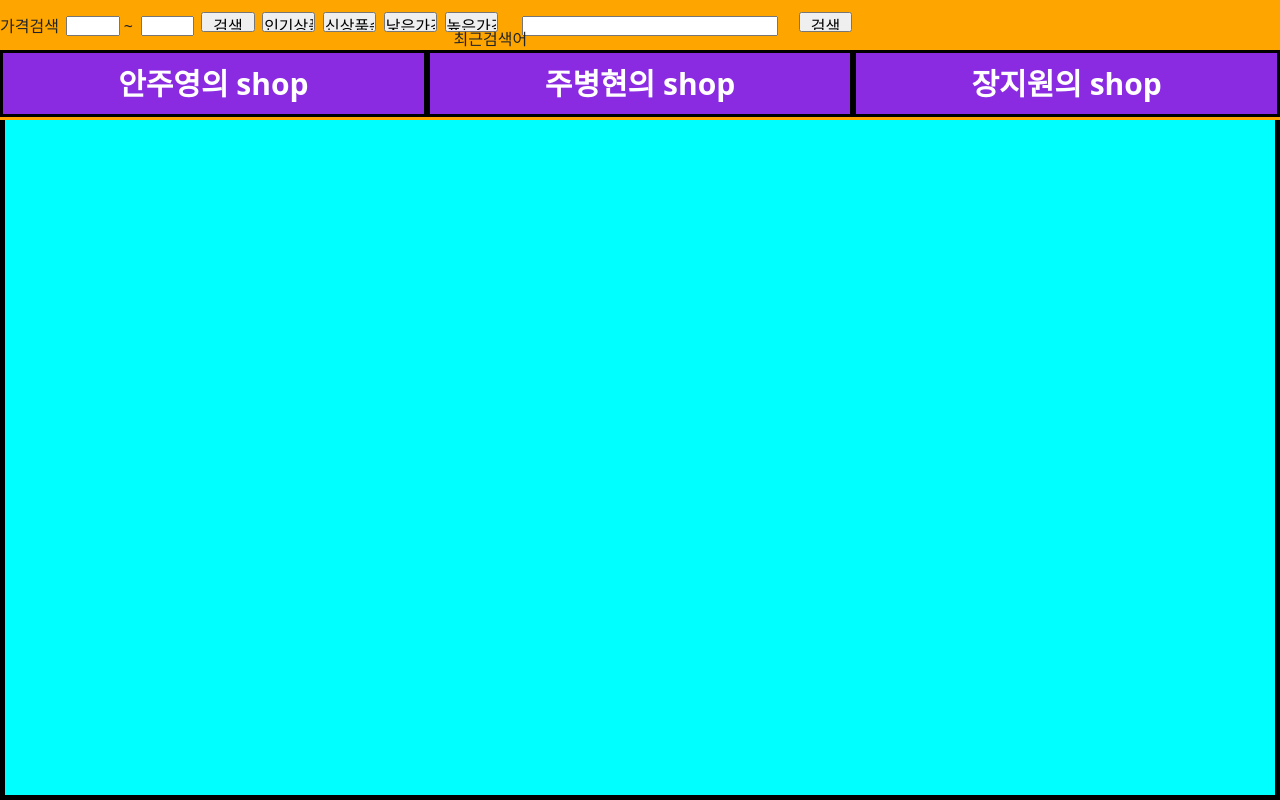
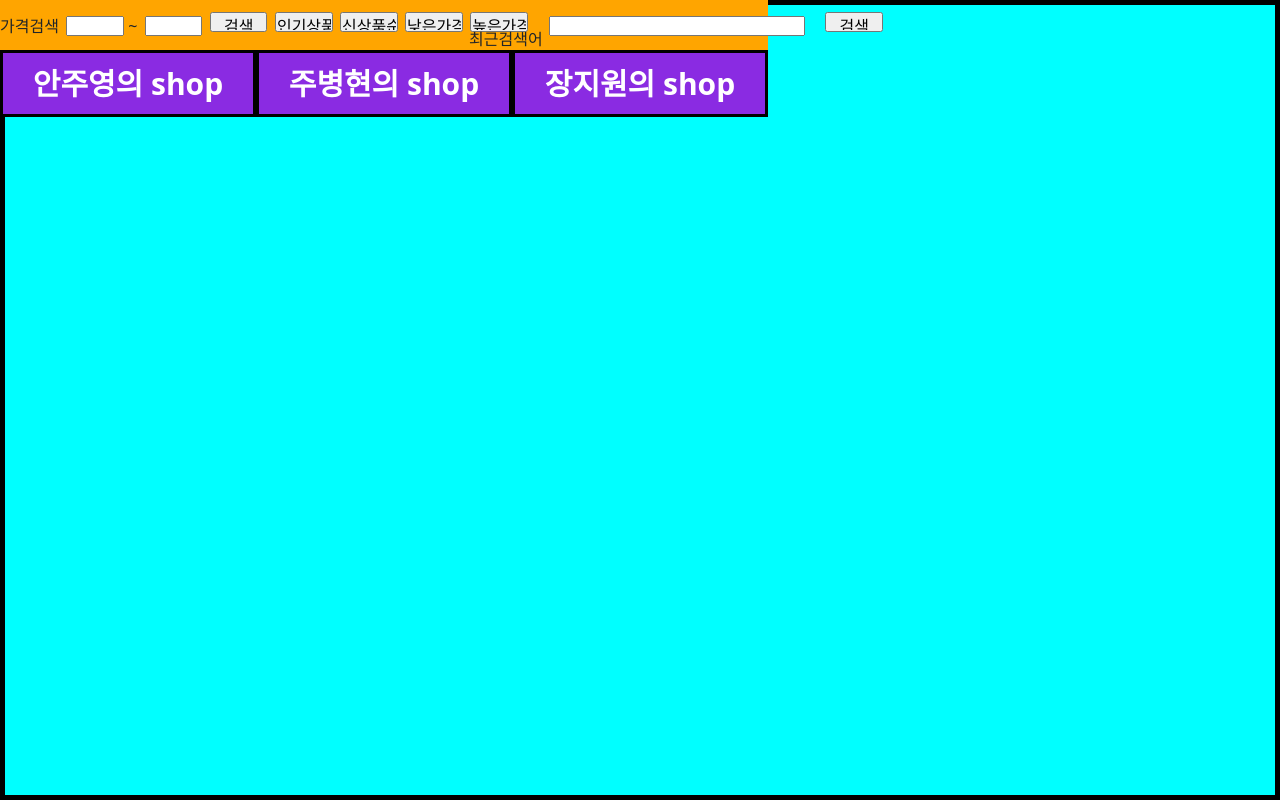
Before and after one commit to acca3434/git-project, a plain HTML site: page HTML/nav_AJJ copy.html in a window 1280 px wide. Shown: the top 800 px of the page. Drawn offline with nearby package versions, Linux system fonts and the light colour scheme.

Commit message:
start Test2

```diff
--- a/CSS/cartShopCap.css
+++ b/CSS/cartShopCap.css
@@ -1,6 +1,11 @@
 * { margin: 0; padding: 0; box-sizing: border-box; }
 p{
     margin-bottom: 0px;
+}
+.nav-container{
+    min-height: 20px;
+    height: 10vh;
+    width: 60vw;
 }
 #cartMoreShowBtn{
 display : flex;
@@ -130,7 +135,7 @@ font-size: 2vw;
 display: inline;
 }
 .cart-search-item{
-width: 4.167vw;
+width: 4.5vw;
 height: 1.563vw;
 margin-left: 0.26vw;
 }
@@ -142,7 +147,7 @@ margin-top: 11.5px;
 position: relative;
 width: 20vw;
 height: 1.563vw;
-margin-left: 1.563vw;
+margin-left: 1.3vw;
 margin-right: 1.042vw;
 }
 .cart-search-text-body{
--- a/JS/cartShopCap.js
+++ b/JS/cartShopCap.js
@@ -411,8 +411,8 @@ function shopCap(){
     }
     cartSearchFirst = 0;
   })
-
-  document.querySelector(".all-pages").addEventListener("click",function(){
+  //다른 공간을 눌렀을때 최근 검색어가 사라지게
+  document.getElementById("cartAllList").addEventListener("click",function(){
     while (document.querySelector(".cart-search-text-body").hasChildNodes()) {
       document.querySelector(".cart-search-text-body").removeChild(document.querySelector(".cart-search-text-body").firstChild);
     }
```
